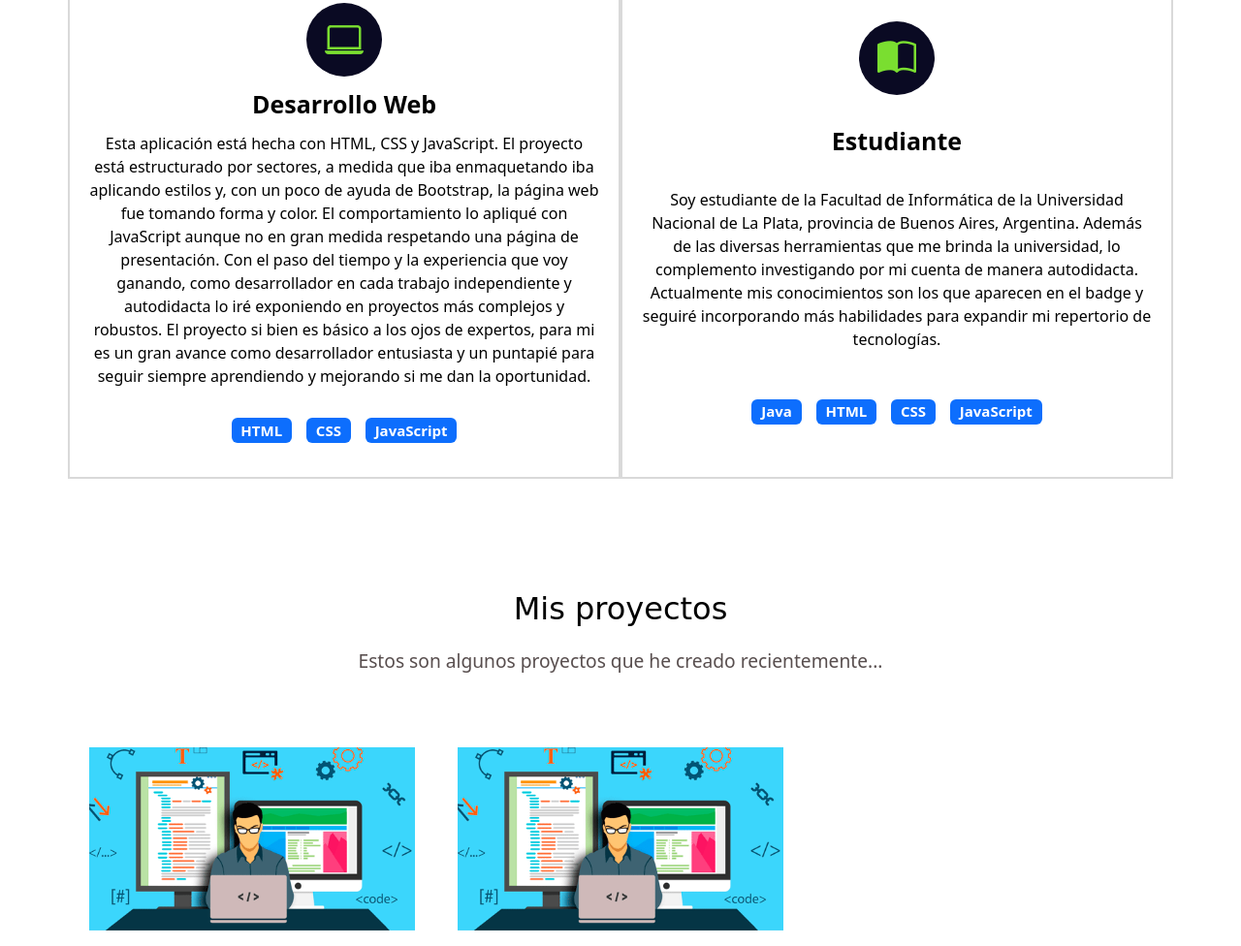
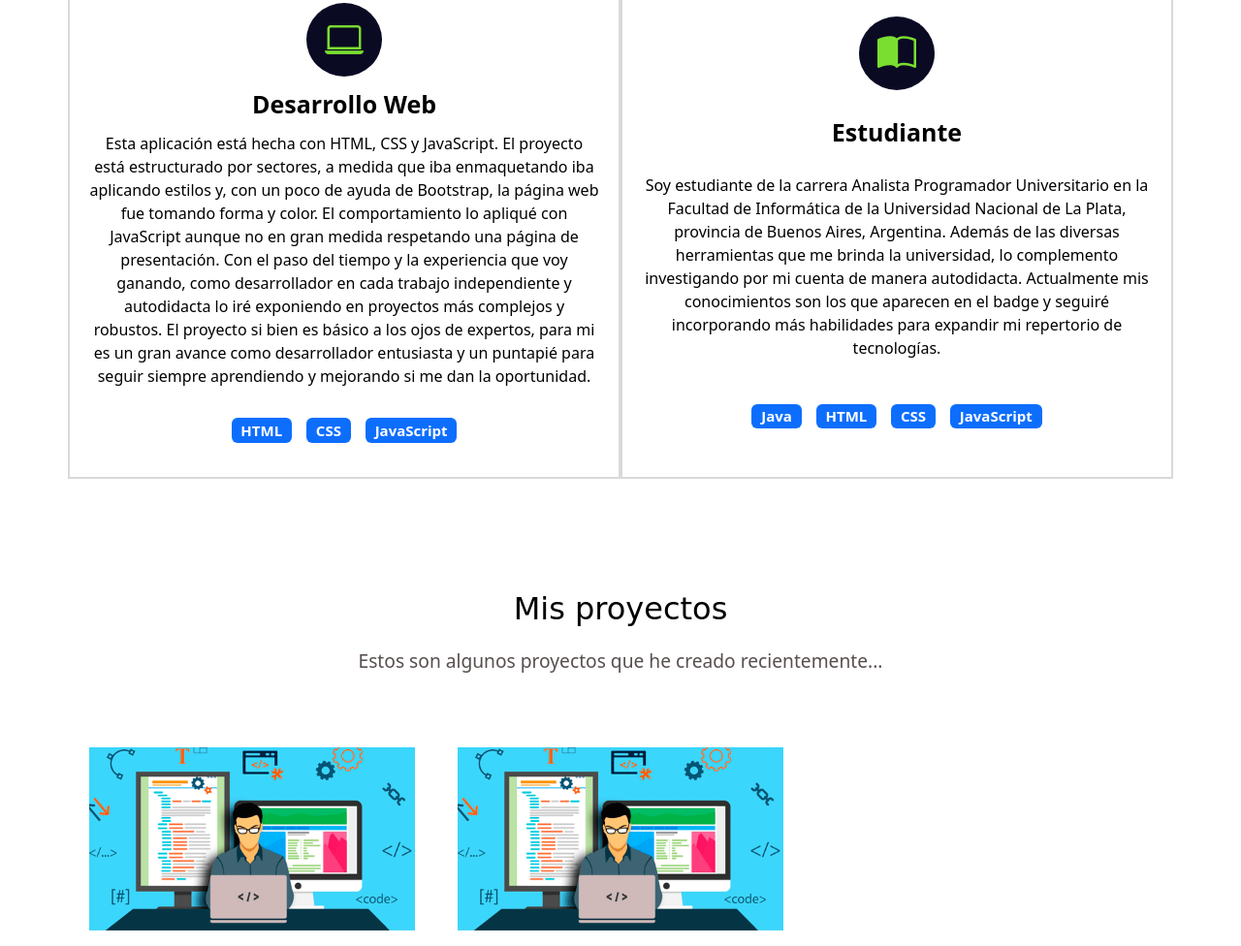
Before and after one commit to NotANull/NotANull.github.io, a plain HTML site: page index.html in a window 1280 px wide. Shown: the part 1462-2438 px from the top of the page at 97% size. Drawn offline with nearby package versions, Linux system fonts and the light colour scheme; a web font is replaced by a local one.

Commit message:
parrafo experiencia

```diff
--- a/index.html
+++ b/index.html
@@ -93,7 +93,7 @@
                 <div class="columna col-12 col-md-6">
                     <i class="bi bi-book-half"></i>
                     <p class="experiencia-titulo">Estudiante</p>
-                    <p>Soy estudiante de la Facultad de Informática de la Universidad Nacional de La Plata, provincia de Buenos Aires, Argentina. Además de las diversas herramientas que me brinda la universidad, lo complemento investigando por mi cuenta de manera autodidacta. Actualmente mis conocimientos son los que aparecen en el badge y seguiré incorporando más habilidades para expandir mi repertorio de tecnologías.</p>
+                    <p>Soy estudiante de la carrera Analista Programador Universitario en la Facultad de Informática de la Universidad Nacional de La Plata, provincia de Buenos Aires, Argentina. Además de las diversas herramientas que me brinda la universidad, lo complemento investigando por mi cuenta de manera autodidacta. Actualmente mis conocimientos son los que aparecen en el badge y seguiré incorporando más habilidades para expandir mi repertorio de tecnologías.</p>
                     <div class="badges-contenedor">
                         <span class="badge text-bg-primary">Java</span>
                         <span class="badge text-bg-primary">HTML</span>
```
